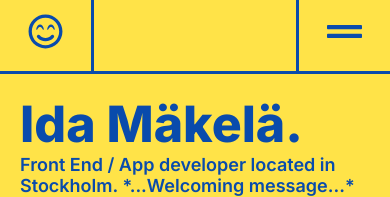
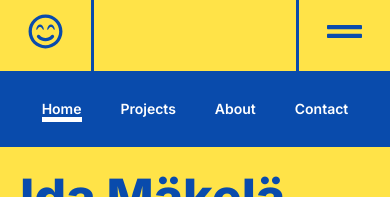
Before and after one commit to idamakela/assign-5, a Next.js app: page / in a window 390 px wide. Both pictures are taken after a click on the element 343 px from the left and 35 px from the top of the page. Shown: the top 197 px of the page. Built offline with nearby package versions, Linux system fonts and the light colour scheme.

Commit message:
logic for hamburger menu done, need work on icon

```diff
--- a/app/navbar.js
+++ b/app/navbar.js
@@ -58,7 +58,7 @@ export default function NavLayout() {
                     <FaGripLines />
                 </div>
             </nav>
-            <div className="open-nav">
+            <div className={`open-nav ${open ? "open" : "closed"}`}>
                 <div className="nav-items">
                     <Link
                         href="/"
--- a/styles/globals.scss
+++ b/styles/globals.scss
@@ -244,6 +244,10 @@ button:disabled {
         &.open {
             display: flex;
         }
+
+        &.closed {
+            display: none;
+        }
     }
 
     footer {
```
